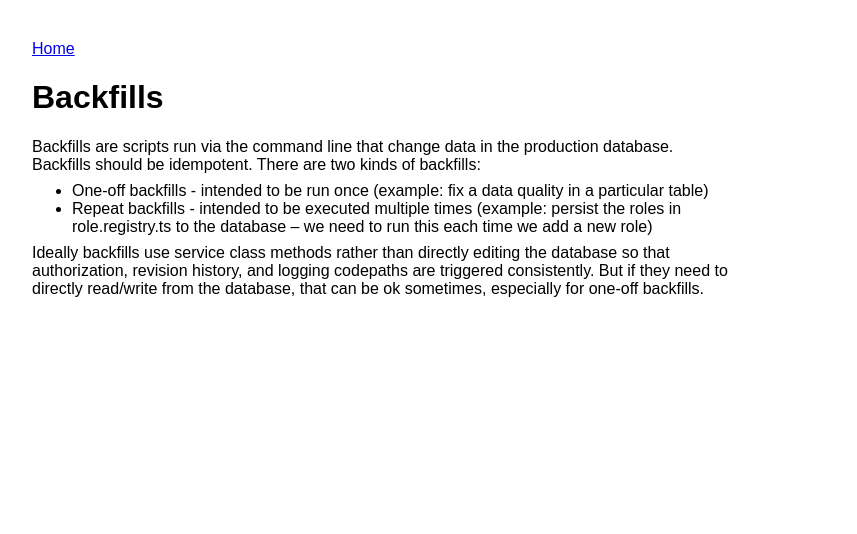
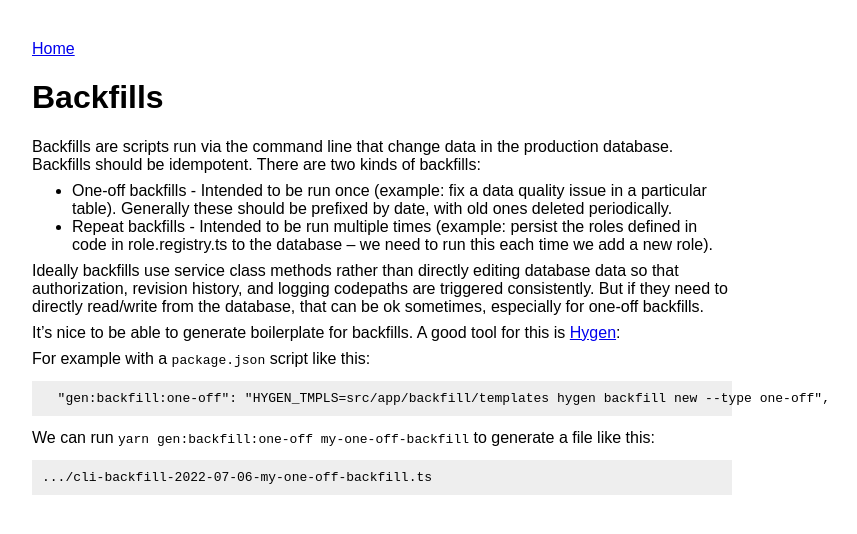
Before and after one commit to maxh/maxheinritz.com, a Jekyll site: the page built from _notes/backfills.md, in a window 1280 px wide. Shown: the top 534 px of the page, without its empty margins (108-965 px from the left). Built offline with Jekyll 4.4.1, drawn with Linux system fonts in a browser that asks for light colours.

Commit message:
backfill notes

````diff
--- a/_notes/backfills.md
+++ b/_notes/backfills.md
@@ -6,7 +6,21 @@ layout: note
 
 Backfills are scripts run via the command line that change data in the production database. Backfills should be idempotent. There are two kinds of backfills:
 
-- One-off backfills - intended to be run once (example: fix a data quality in a particular table)
-- Repeat backfills - intended to be executed multiple times (example: persist the roles in role.registry.ts to the database – we need to run this each time we add a new role)
+- One-off backfills - Intended to be run once (example: fix a data quality issue in a particular table). Generally these should be prefixed by date, with old ones deleted periodically.
+- Repeat backfills - Intended to be run multiple times (example: persist the roles defined in code in role.registry.ts to the database – we need to run this each time we add a new role).
 
-Ideally backfills use service class methods rather than directly editing the database so that authorization, revision history, and logging codepaths are triggered consistently. But if they need to directly read/write from the database, that can be ok sometimes, especially for one-off backfills.
+Ideally backfills use service class methods rather than directly editing database data so that authorization, revision history, and logging codepaths are triggered consistently. But if they need to directly read/write from the database, that can be ok sometimes, especially for one-off backfills.
+
+It's nice to be able to generate boilerplate for backfills. A good tool for this is [Hygen](https://www.hygen.io):
+
+For example with a `package.json` script like this:
+
+```
+  "gen:backfill:one-off": "HYGEN_TMPLS=src/app/backfill/templates hygen backfill new --type one-off",
+```
+
+We can run `yarn gen:backfill:one-off my-one-off-backfill` to generate a file like this:
+
+```
+.../cli-backfill-2022-07-06-my-one-off-backfill.ts
+```
````
